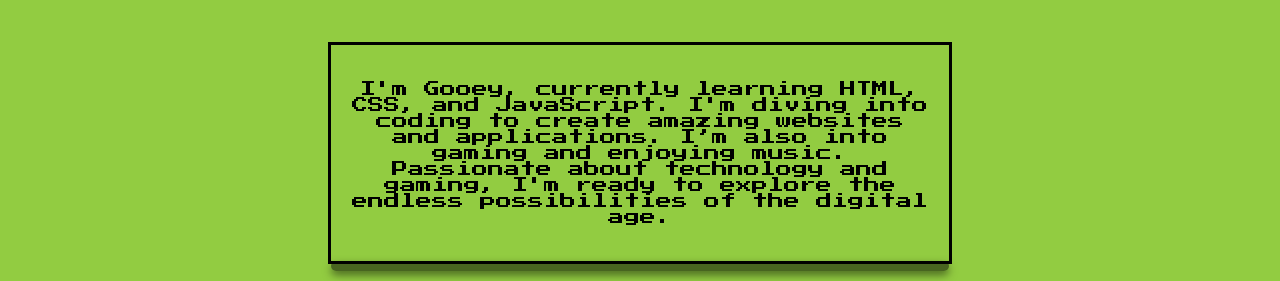
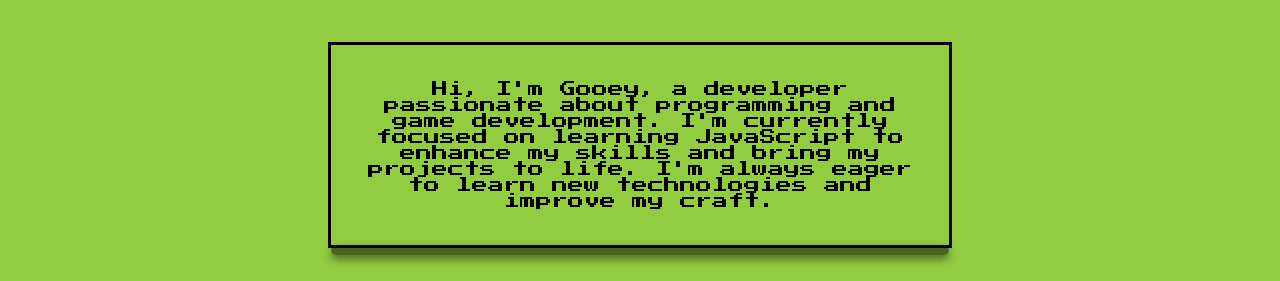
Before and after one commit to Gooey12/gooey12.github.io, a plain HTML site: page index.html in a window 1280 px wide. Shown: the part 92-373 px from the top of the page. Drawn offline with Linux system fonts and the light colour scheme.

Commit message:
Update index.html

```diff
--- a/index.html
+++ b/index.html
@@ -18,7 +18,7 @@
 
 <div class="main">
     <div class="about-me">
-        <p>I'm Gooey, currently learning HTML, CSS, and JavaScript. I'm diving into coding to create amazing websites and applications. I’m also into gaming and enjoying music. Passionate about technology and gaming, I'm ready to explore the endless possibilities of the digital age.</p>
+        <p>Hi, I'm Gooey, a developer passionate about programming and game development. I'm currently focused on learning JavaScript to enhance my skills and bring my projects to life. I'm always eager to learn new technologies and improve my craft.</p>
     </div>
     <div class="shadow"></div>
     <br>
```
